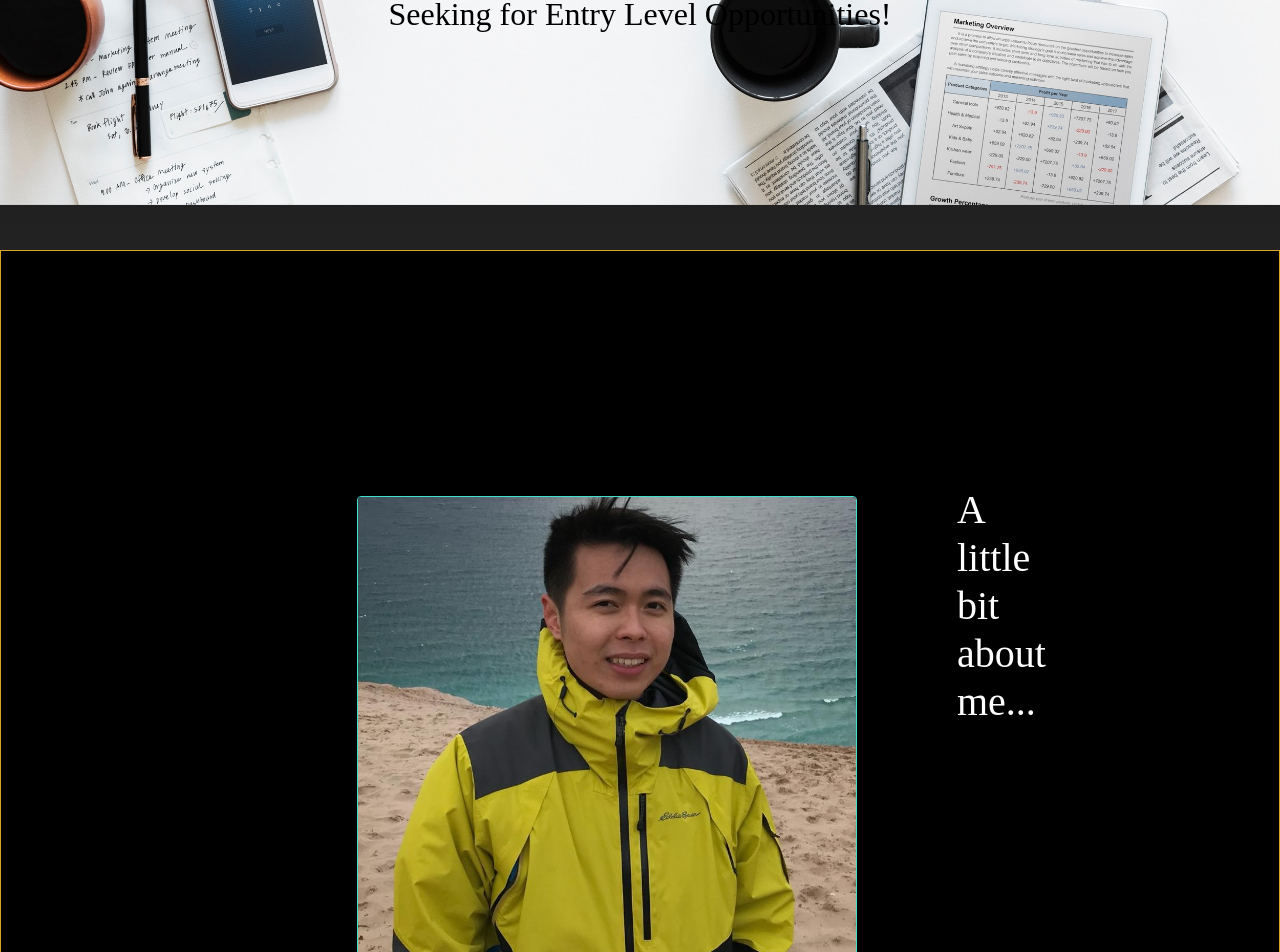
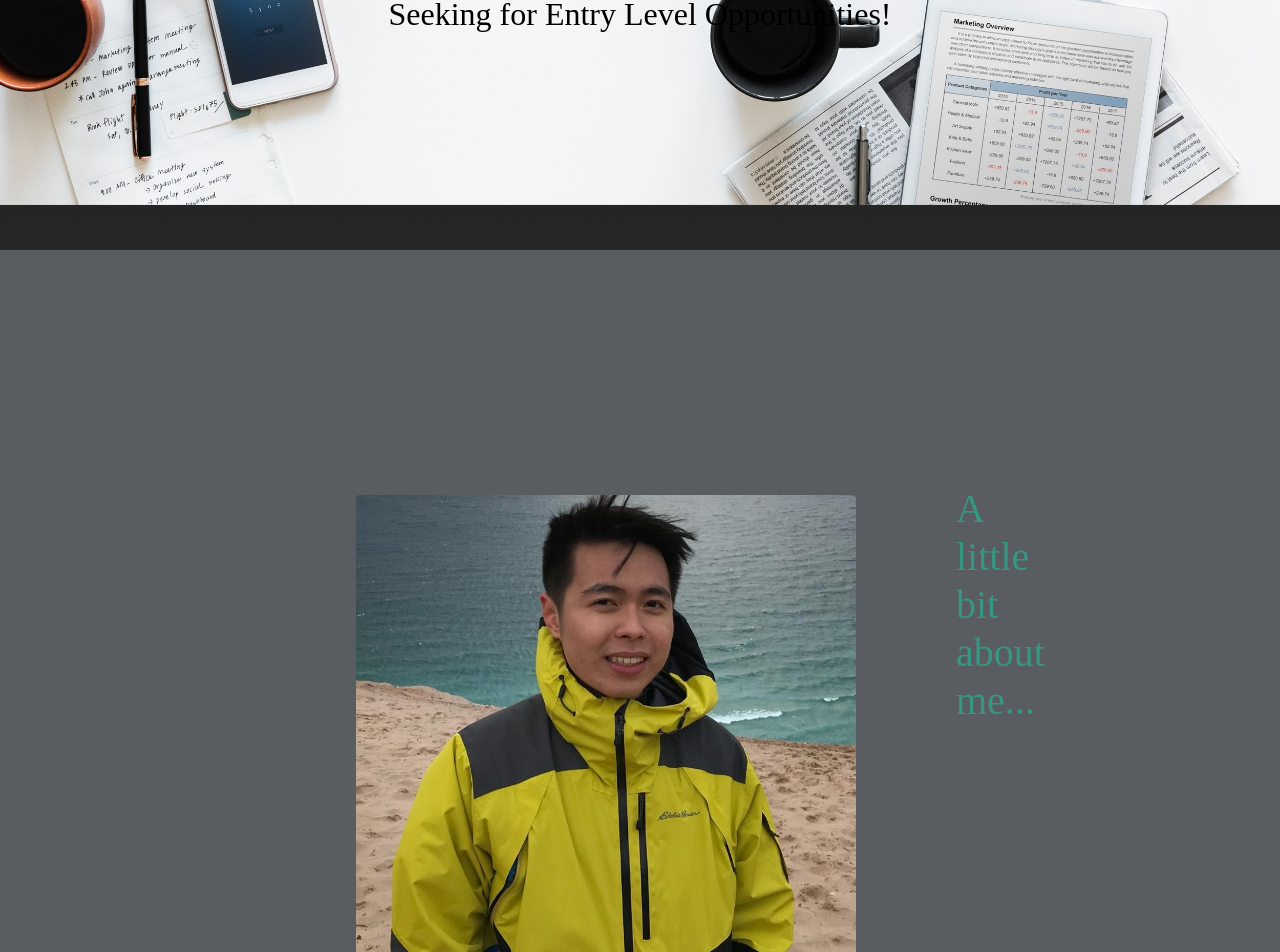
Before and after one commit to thuthazack/thuthazack.github.io, a Jekyll site: the page built from index.html, in a window 1280 px wide. Shown: the part 695-1647 px from the top of the page. Built offline with Jekyll 4.4.1, drawn with Linux system fonts in a browser that asks for light colours; some of the changed text lies outside the part shown.

Commit message:
commitee

```diff
--- a/_layouts/default.html
+++ b/_layouts/default.html
@@ -54,13 +54,13 @@
 
 
 			<!-- About -->
-				<div class = "container-fluid" id = 'about'>
+			<div class = "container-fluid" id = 'about'>
 
 					<section>
 						<div style="margin-top:15vh; margin-left:20vw;margin-right:10vw;">
-							<img class="profilepic img-fluid rounded" src="img/pfp.jpeg" height = "800" width = "600" style = "object-fit:cover;float:left; margin: 10px 100px 0px 0px; border: 1px solid turquoise;">
+							<img class="profilepic img-fluid rounded" src="img/pfp.jpeg" height = "800" width = "600" style = "object-fit:cover;float:left; margin: 10px 100px 0px 0px;">
 
-							<h2 style="font-size:2.5em; padding-bottom:0.5em;text-align: left;"> A little bit about me...</h2>
+							<h2 style="font-size:2.5em; padding-bottom:0.5em;text-align: left;color:#379683;"> A little bit about me...</h2>
 
 							<p class="font-weight-normal mb-5" >
 									<!-- <h2>Modern embedded systems like IoT and LPWAN are changing fast, and I want to be in the driver's seat in making the change happen</h2> -->
@@ -81,34 +81,34 @@
 						<section>
 
 								<h2>My past works... </h2>
-								<div style="margin-top:10vh; margin-left:0vw;margin-right:0vw;padding-bottom:10vh;">
+								<div style="margin-top:10vh; margin-left:0vw;margin-right:0vw;">
 
-										<p>
+
 											<img class="profilepic img-fluid rounded" src="img/pro.JPG" height = "600" width = "800" style = "object-fit:fill;float:left; margin: 10px 100px 0px 0px; border: 1px solid turquoise;">
-
+											<p>
 												<h4 style="text-align:left;font-weight:bold;font-size: 3em;">Smart Sensor Interface</h4>
-												<div style="font-size: 2em;color:white">
-														This article describes an Internet-of-Things sensor interface that converts bare sensors and manual sensing systems into automated, wireless sensing systems. It has the goal of supporting a very wide range of sensing applications, implying the need for a very general design. The sensing system has several novel design features dictated by the application requirements including automated calibration to compensate for process variation and temperature dependence of components within the sensing system.
+												<div style="font-size: 2em;color:black">
+														This project describes an Internet-of-Things sensor interface that converts bare sensors and manual sensing systems into automated, wireless sensing systems. It has the goal of supporting a very wide range of sensing applications, implying the need for a very general design. The sensing system has several novel design features dictated by the application requirements including automated calibration to compensate for process variation and temperature dependence of components within the sensing system.
 											<br><br>
 
-												Key skills used: ANSI-C, C++, Python, MATLAB, Eagle, PCB prototyping, Cellular Communication, UART, SPI, I2C, Logic Analyzer, FreeRTOS.
+												Key skills used: ANSI-C, C++, Python, MATLAB, Eagle, PCB prototyping, Cellular Communication, UART, SPI, I2C, Logic Analyzer, FreeRTOS, Atmel Studios.
 												</div>
 
 										</p>
+								</div>
 
 
-									</div>
 						</section>
 				</div>
 
 				<div class = "container-fluid" id = 'works_continued'>
 						<section>
-								<div style="padding-bottom: 10vh;padding-top:10vh;">
+								<div style="padding-bottom: 10vh;">
 								<p>
 									<img class="profilepic img-fluid rounded" src="img/vest.jpg" height = "800" width = "600" style = "object-fit:cover;float:right; margin: 10px 100px 100px 100px; border: 1px solid turquoise;">
 
 										<h4 style="text-align:left;font-weight:bold;font-size: 3em;">Spinosaurus</h4>
-										<div style="font-size: 2em;color:white;">
+										<div style="font-size: 2em;color:black;">
 											The proposed goal of our wearable Spinosaurus was to provide weightlifters feedback on their back form while squatting and deadlifting. It is comprised of a vest (the SpineAligner) that stretches across the spin and an Android phone app. The vest has the ability to measure the orientation of
 											the user's back with three inertial measurment units (IMUs) and then communicates with the phone app to display visual feedback.
 									<br><br>
@@ -124,17 +124,15 @@
 				<div class = "container-fluid" id = 'works_continued'>
 						<section>
 
-								<div style="padding-bottom: 10vh;padding-top:10vh;">
+								<div style="padding-bottom: 10vh;">
 										<p>
 											<img class="profilepic img-fluid rounded" src="img/left.JPG" height = "800" width = "600" style = "object-fit:cover;float:left; margin: 10px 100px 0px 0px; border: 1px solid turquoise;">
 
 												<h4 style="text-align:left;font-weight:bold;font-size: 3em;">Tracking Tripod</h4>
-												<div style="font-size: 2em;color:white;">
+												<div style="font-size: 2em;color:black;">
 											Welcome! My name is Thuta Aung, but you can call me Zack. I am a fresh graduate from University of Michigan with a BSE in computer engineering. My primary area of focus is within firmware/low level software development of low powered embedded systems.
 											<br><br>
 
-												I like to keep myself busy at all times. Currently, I am working on developing a device called Smart Sensor Interface as a part of Professor Robert Dick's team while working as a part time
-											marketing manager of a startup that I cofounded called BridgeBurma.
 												</div>
 
 										</p>
@@ -175,7 +173,7 @@
 									<h4>Yet Another Sparkle!</h4>
 									<p>
 									Yet Another Sparkle (YAS) is a community organization established on 14th March 2014 by a group of students in pursue of a simple dream: help those in need. As youths of 21st century we believe, our energy and compassion are the best assets we possess to bring smiles onto those who cry, to shed light onto those who lost hope and to help them believe tomorrow will be a better today.
-									</p>
+										</p>
 								</p>
 								</div>
 						</section>
--- a/css/main.css
+++ b/css/main.css
@@ -44,7 +44,7 @@ h1 {
 }
 h2{
   text-align: center;
-  color:white;
+  color:black;
   font-size: 5em;
 }
 h3{
@@ -56,12 +56,12 @@ h3{
 h4{
   font-size: 4em;
   text-align: center;
-  color:white;
+  color:black;
 }
 p {
     font-size: 2em;
     line-height: 1.4em;
-    color:white;
+    color:black;
 
     margin-top: 20px;
     margin-bottom: 20px;
@@ -138,11 +138,8 @@ img.displayed {
     height: 100vh;
     padding-bottom: 5%;
     /* opacity: 0.9; */
-    background-color:black;
+    background-color:#595C61;
     padding:100px;
-    border-style:solid;
-    border-width: 1px;
-    border-color:goldenrod;
 
   }
   #works {
@@ -152,14 +149,11 @@ img.displayed {
     margin-left:-50vw;
     left:50%;
     min-height: 0rem;
-    height: 90vh;
-    padding-bottom: 5%;
+    height: 50vh;
     /* opacity: 0.9; */
-    background-color:black;
+    background-color:#557A95;
     padding:100px;
-    border-style:solid;
-    border-width: 1px;
-    border-color:goldenrod;
+    padding-bottom: -100vh;
 
   }
 
@@ -170,13 +164,11 @@ img.displayed {
     margin-left:-50vw;
     left:50%;
     min-height: 0rem;
-    height: 80vh;
+    height: 50vh;
     /* opacity: 0.9; */
-    background-color:black;
+    background-color:#557A95;
     padding:100px;
-    border-style:solid;
-    border-width: 1px;
-    border-color:goldenrod;
+    padding-bottom: 5vh;
 
   }
   #extra {
@@ -189,11 +181,8 @@ img.displayed {
     height: 200vh;
     padding-bottom: 5%;
     /* opacity: 0.9; */
-    background-color:black;
+    background-color:#379683;
     padding:100px;
-    border-style:solid;
-    border-width: 1px;
-    border-color:goldenrod;
 
   }
   P.blocktext{
```
